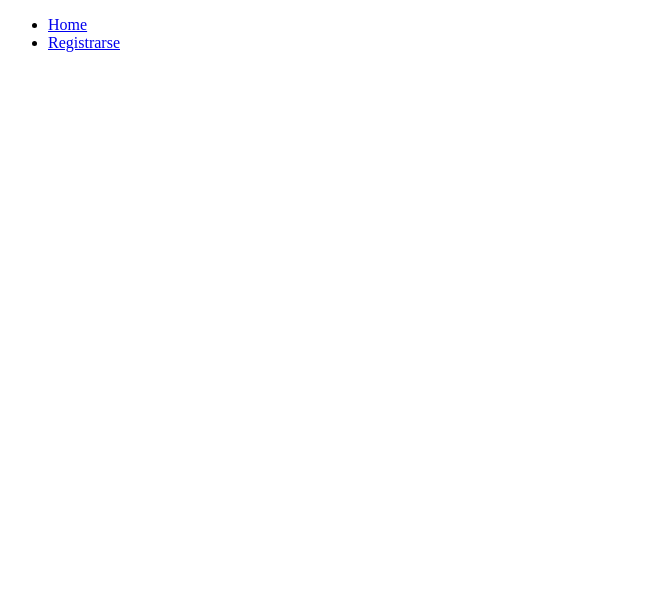
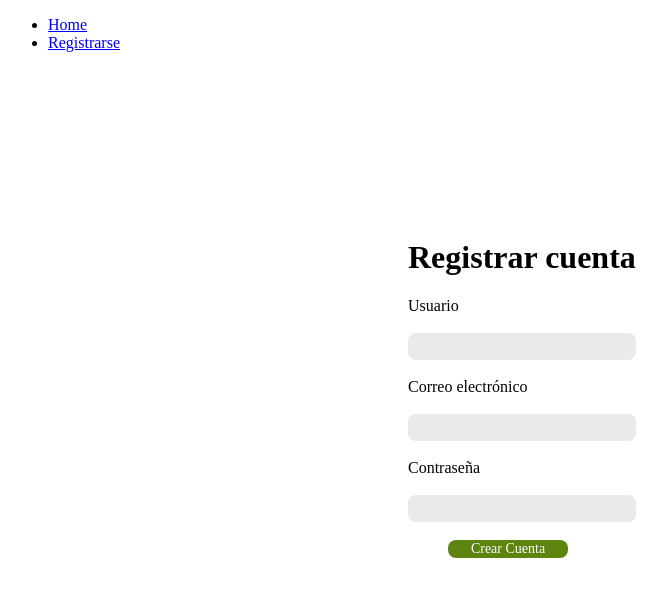
Before and after one commit to Isaac4918/MystiqueMakeup, a React (Create React App) app: page /login in a window 1280 px wide. Before the commit this address had no page. Shown: the top 596 px of the page, without its empty margins (0-667 px from the left). Built offline with nearby package versions, Linux system fonts and the light colour scheme; a web font is replaced by a local one.

Commit message:
some minor changes

```diff
--- a/src/App.js
+++ b/src/App.js
@@ -1,19 +1,18 @@
 import React from "react";
+import { BrowserRouter as Router, Routes, Route } from "react-router-dom";
 import Navbar from "./components/Navbar";
 import Home from "./pages/Home";
-import {BrowserRouter as Router, Routes, Route} from "react-router-dom";
+import LoginRegister from "./pages/LoginRegister";
 
 function App() {
   return (
-    <div className="App">
-      <Router>
-        <Navbar/>
-        <Routes>
-          <Route path="/" exact component={Home}/>
-        </Routes>
-      </Router>
-    </div>
-
+    <Router>
+      <Navbar />
+      <Routes>
+        <Route path="/" element={<Home />} />
+        <Route path="/login" element={<LoginRegister />} />
+      </Routes>
+    </Router>
   );
 }
 
--- a/src/styles/LoginRegister.css
+++ b/src/styles/LoginRegister.css
@@ -12,7 +12,7 @@
 
   @font-face {
     font-family: 'Pattaya';
-    src: url('C:\Users\mari_\OneDrive\Documentos\GitHub\MystiqueMakeup\public\fonts\Pattaya-Regular.ttf') format('truetype');
+    src: url(C:\Users\mari_\OneDrive\Documentos\GitHub\MystiqueMakeup\public\fonts\Pattaya-Regular.ttf) format('truetype');
   }
 
 
```
